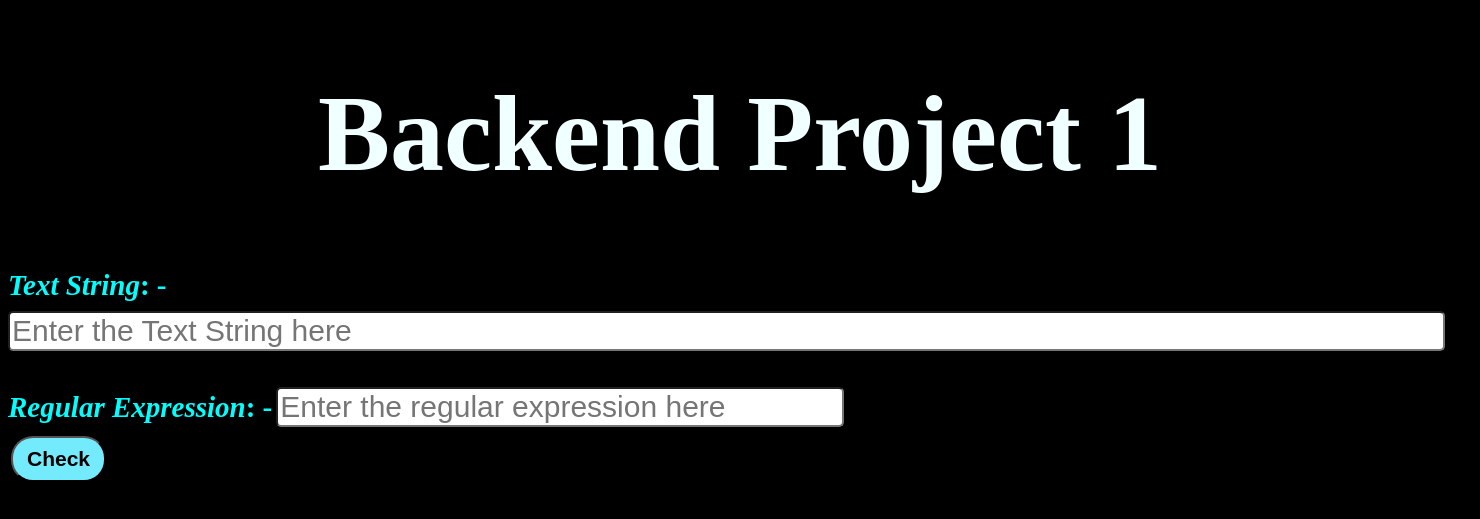
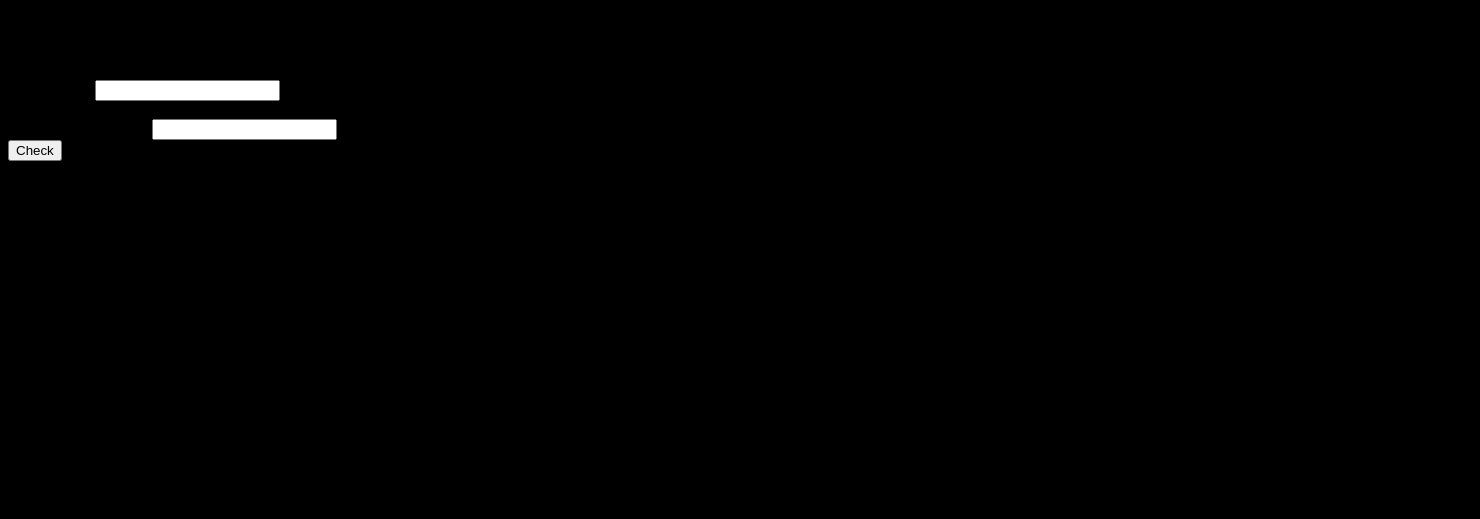
Before and after one commit to Ash7540/backend_project1, a Flask app: page / in a window 1480 px wide. Shown: the top 519 px of the page. Run offline with Flask 2, Linux system fonts and the light colour scheme.

Commit message:
Update index.html

```diff
--- a/templates/index.html
+++ b/templates/index.html
@@ -5,46 +5,16 @@
     <meta http-equiv="X-UA-Compatible" content="IE=edge">
     <meta name="viewport" content="width=device-width, initial-scale=1.0">
     <title>Home Page</title>
-    <style>
-        .labelling{
-            color: aqua;
-            margin: 10px 0;
-            font-size: 29px;
-            font-weight: bold;
-        }
-        .input_user{
-            border-radius: 5px;
-            box-sizing: border-box;
-            font-size: 30px;
-            margin: 9px 0;
-        }
-        .submit{
-            padding: 9px 14px;
-            border-radius: 22px;
-            color: rgb(0, 0, 0);
-            background-color: rgb(116, 235, 253);
-            font-weight: bold;
-            font-size: 21px;
-            margin: 0 3px;
-            cursor: pointer;
-        }
-        .submit:hover{
-            background-color: rgb(255, 255, 255);
-            color: rgb(0, 5, 6);
-        }
-    </style>
 </head>
 <body style="background-color: black;">
-    <h1 style="color: azure; font-size: 108px; text-align: center;">Backend Project 1</h1>
+    <h1>Backend Project 1</h1>
     <form method="post">
 
-        <label class="labelling"><i>Text String</i>: -</label>
-        <input class="input_user" type="text" id="text_string" name="text_string" placeholder="Enter the Text String here"
-            size="80">
+        <label><i>Text String</i>: -</label>
+        <input type="text">
         <br><br>
-        <label class="labelling"><i>Regular Expression</i>: -</label>
-        <input class="input_user" type="text" id="regular_expression" name="regular_expression"
-                placeholder="Enter the regular expression here" size="30">
+        <label><i>Regular Expression</i>: -</label>
+        <input ctype="text">
         <br>
         <input type="submit" value="Check" class="submit">
     </form>
```
